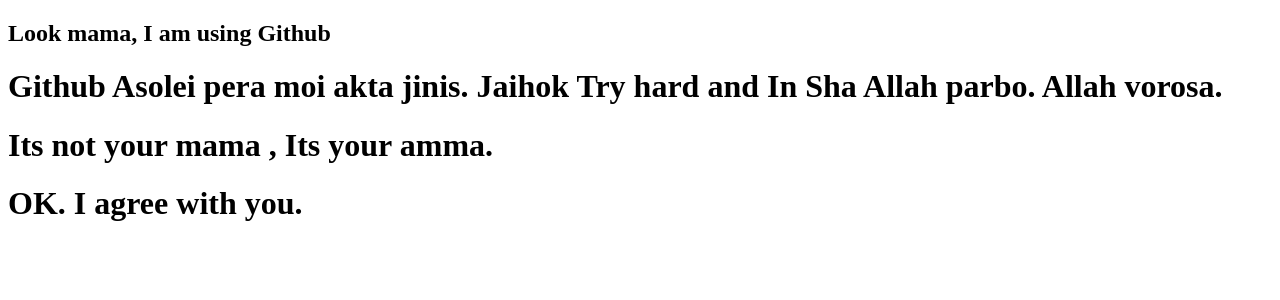
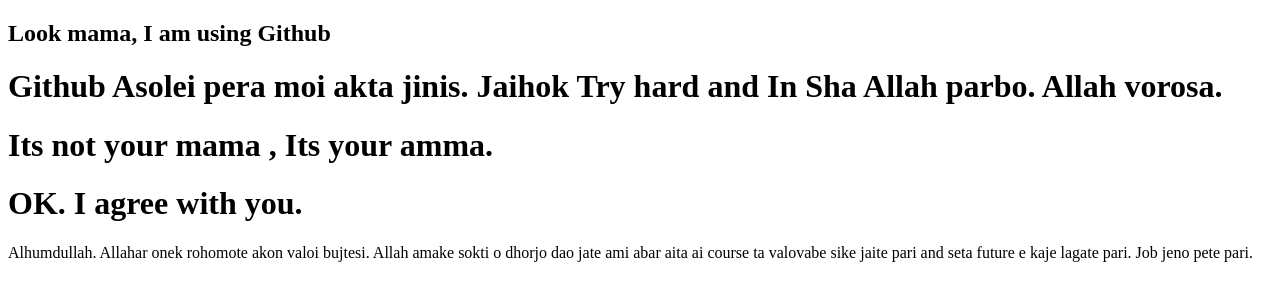
Before and after one commit to TasnimAman/my-first-website, a plain HTML site: page index.html in a window 1280 px wide. Drawn offline with Linux system fonts and the light colour scheme.

Commit message:
added kritoggota paragraph

```diff
--- a/index.html
+++ b/index.html
@@ -10,5 +10,6 @@
         <h1>Github Asolei pera moi akta jinis. Jaihok Try hard and In Sha Allah parbo. Allah vorosa.</h1>
         <h1> Its not your mama , Its your amma. </h1>
         <h1>OK. I agree with you.</h1>
+        <p>Alhumdullah. Allahar onek rohomote akon valoi bujtesi. Allah amake sokti o dhorjo dao jate ami abar aita ai course ta valovabe sike jaite pari and seta future e kaje lagate pari. Job jeno pete pari.</p>
 </body>
 </html>
```
